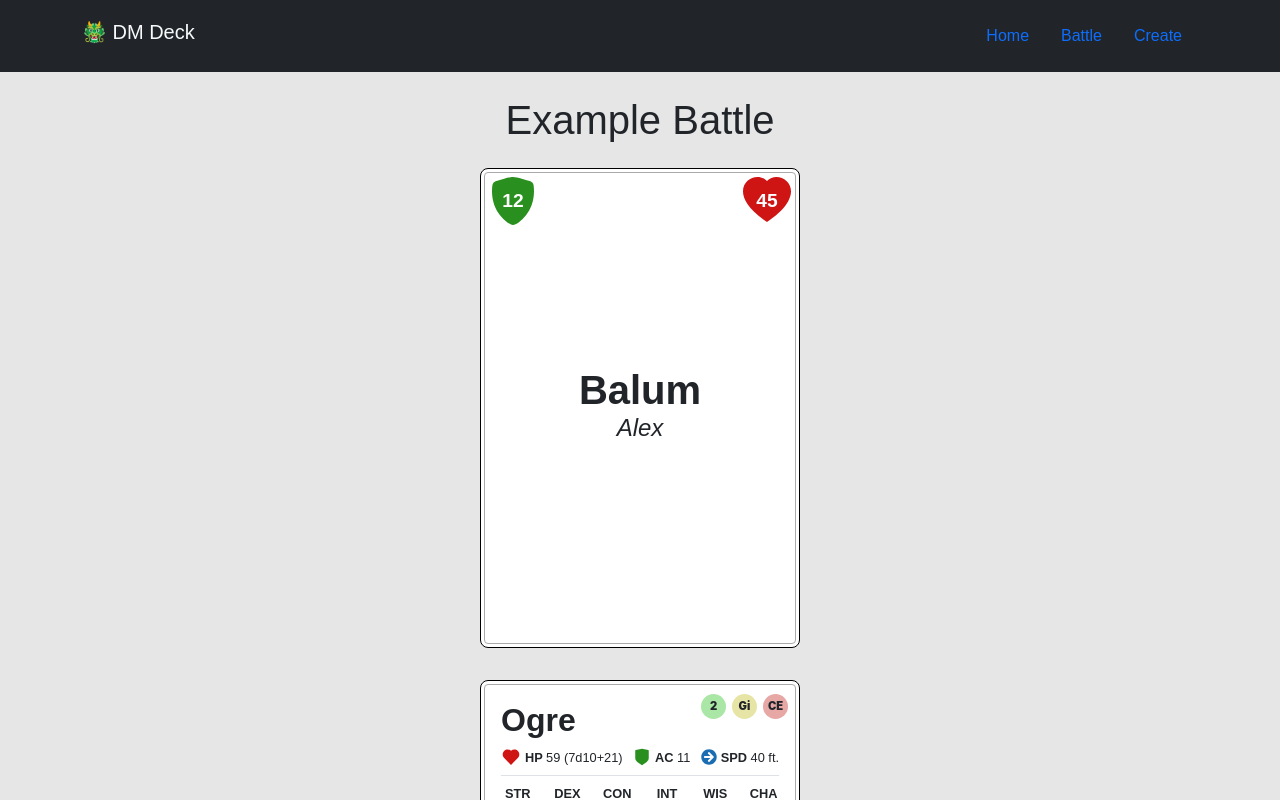
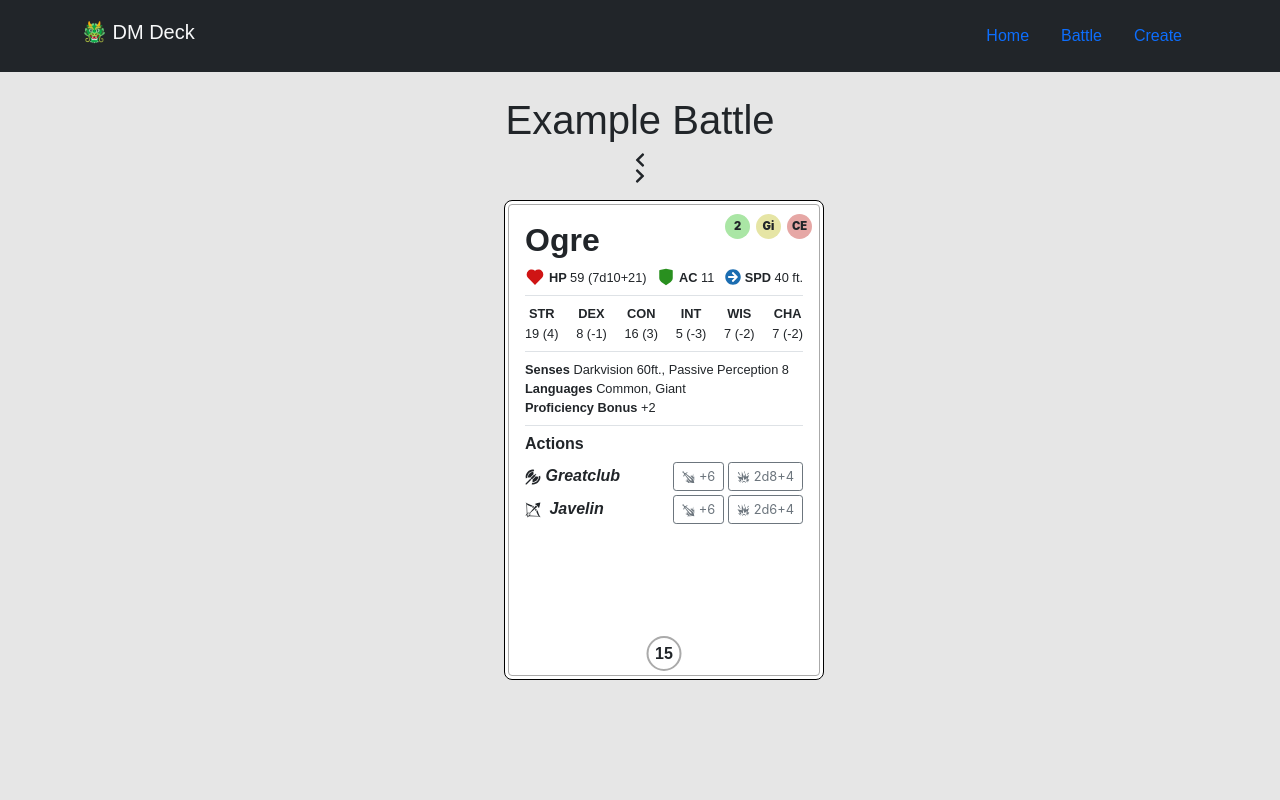
Before and after one commit to awidener3/dm-deck, a React (Create React App) app: page /dm-deck/battle in a window 1280 px wide. Shown: the top 800 px of the page. Built offline with nearby package versions, Linux system fonts and the light colour scheme; a web font is replaced by a local one.

Commit message:
added carousel to battle cards

```diff
--- a/src/App.scss
+++ b/src/App.scss
@@ -20,3 +20,17 @@ a {
 body {
 	background-color: #e6e6e6;
 }
+
+.card-container {
+	position: relative;
+
+	width: 75rem;
+	height: 32rem;
+}
+
+.background-block {
+	position: absolute;
+	width: 100%;
+	height: 100%;
+	z-index: 0;
+}
--- a/src/components/Card/card.scss
+++ b/src/components/Card/card.scss
@@ -1,3 +1,28 @@
+.wrapper {
+	position: absolute;
+}
+
+.prevCard {
+	left: 0%;
+	opacity: 0;
+}
+
+.activeCard {
+	left: 50%;
+	transform: translateX(-50%);
+}
+
+.nextCard {
+	left: 100%;
+	transform: translateX(calc(-100% - 2rem));
+	opacity: 0;
+}
+
+article {
+	position: asbolute;
+	transition: all 1s;
+}
+
 .dmd-card {
 	// Card styling
 	padding: 20px;
@@ -10,6 +35,7 @@
 	border-radius: 0.5rem;
 	position: relative;
 	.circle-container {
+		pointer-events: none;
 		position: absolute;
 		right: 0;
 		top: 0;
@@ -102,6 +128,7 @@
 		}
 	}
 	.initiative-div {
+		pointer-events: none;
 		position: absolute;
 		bottom: 0;
 		left: 50%;
--- a/src/components/Card/index.jsx
+++ b/src/components/Card/index.jsx
@@ -9,7 +9,7 @@ import { GiPointySword } from 'react-icons/gi';
 import { GiPocketBow } from 'react-icons/gi';
 import { GiBattleAxe } from 'react-icons/gi';
 
-const Card = ({ monster }) => {
+const Card = ({ handleMouseDown, monster, cardStyle }) => {
 	const rollToHit = (modifier) => {
 		console.log(Math.floor(Math.random() * 20) + 1 + modifier);
 	};
@@ -22,6 +22,7 @@ const Card = ({ monster }) => {
 	};
 
 	return (
+		<article className={`wrapper ${cardStyle}`}>
 			<div className="dmd-card m-3">
 				{/* TOP RIGHT CIRCLES */}
 				<div className="circle-container d-flex p-2">
@@ -72,7 +73,9 @@ const Card = ({ monster }) => {
 						<p className="stat-title m-0">STR</p>
 						<p className="stat-num m-0">
 							{monster.ability_scores.strength} (
-						{Math.floor((monster.ability_scores.strength - 10) / 2)}
+							{Math.floor(
+								(monster.ability_scores.strength - 10) / 2
+							)}
 							)
 						</p>
 					</div>
@@ -110,14 +113,19 @@ const Card = ({ monster }) => {
 						<p className="stat-title m-0">WIS</p>
 						<p className="stat-num m-0">
 							{monster.ability_scores.wisdom} (
-						{Math.floor((monster.ability_scores.wisdom - 10) / 2)})
+							{Math.floor(
+								(monster.ability_scores.wisdom - 10) / 2
+							)}
+							)
 						</p>
 					</div>
 					<div>
 						<p className="stat-title m-0">CHA</p>
 						<p className="stat-num m-0">
 							{monster.ability_scores.charisma} (
-						{Math.floor((monster.ability_scores.charisma - 10) / 2)}
+							{Math.floor(
+								(monster.ability_scores.charisma - 10) / 2
+							)}
 							)
 						</p>
 					</div>
@@ -187,7 +195,9 @@ const Card = ({ monster }) => {
 								<button
 									id="toHitBtn"
 									className="action-btn btn btn-outline-secondary btn-sm ms-1"
-								onClick={() => rollToHit(action.hit_modifier)}
+									onClick={() =>
+										rollToHit(action.hit_modifier)
+									}
 								>
 									<GiPointySword /> +{action.hit_modifier}
 								</button>
@@ -196,7 +206,8 @@ const Card = ({ monster }) => {
 									className="action-btn btn btn-outline-secondary btn-sm ms-1"
 									onClick={() => rollDamage(action)}
 								>
-								<GiMineExplosion /> {action.damage_dice_text}
+									<GiMineExplosion />{' '}
+									{action.damage_dice_text}
 								</button>
 							</div>
 						</div>
@@ -207,6 +218,7 @@ const Card = ({ monster }) => {
 					{monster.initiative}
 				</div>
 			</div>
+		</article>
 	);
 };
 
--- a/src/pages/Battle.jsx
+++ b/src/pages/Battle.jsx
@@ -1,14 +1,36 @@
 import React, { useEffect, useState } from 'react';
+
 import Card from '../components/Card';
 import Hero from '../components/Hero';
+
 import monsters from '../components/Card/cardData';
+import { FaChevronLeft, FaChevronRight } from 'react-icons/fa';
+import '../App.scss';
 
 const Battle = () => {
 	const [monsterData, setMonsterData] = useState(monsters);
+	const [index, setIndex] = useState(0);
 
 	useEffect(() => {
 		addInitiative();
 	}, []);
+
+	const slideLeft = () => {
+		if (index - 1 >= 0) {
+			setIndex(index - 1);
+		}
+	};
+
+	const slideRight = () => {
+		console.log(index, monsters.length);
+		if (index + 1 <= monsters.length - 1) {
+			setIndex(index + 1);
+		}
+
+		if (index === monsters.length - 1) {
+			setIndex(0);
+		}
+	};
 
 	const getInitiative = (monster) => {
 		return (
@@ -29,16 +51,33 @@ const Battle = () => {
 		const sortedData = [].concat(monsterData);
 		return sortedData
 			.sort((a, b) => (a.initiative < b.initiative ? 1 : -1))
-			.map((monster, index) => <Card key={index} monster={monster} />);
+			.map((monster, n) => {
+				let position =
+					n > index
+						? 'nextCard'
+						: n === index
+						? 'activeCard'
+						: 'prevCard';
+				return (
+					<Card
+						key={monster.name}
+						monster={monster}
+						cardStyle={position}
+					/>
+				);
+			});
 	};
 
 	return (
 		<div className="p-4 d-flex flex-column justify-content-center align-items-center container">
 			<h1>Example Battle</h1>
 
-			<Hero />
+			{/* <Hero /> */}
+			<FaChevronLeft onClick={slideLeft} className="leftBtn" />
+			<FaChevronRight onClick={slideRight} className="rightBtn" />
 
-			<div className="card-container">
+			<div className="card-container container d-flex justify-content-center">
+				<div className="background-block"></div>
 				{monsterData[0].initiative ? renderCards() : null}
 			</div>
 		</div>
```
Lines whose indentation alone changed are shown as unchanged.
